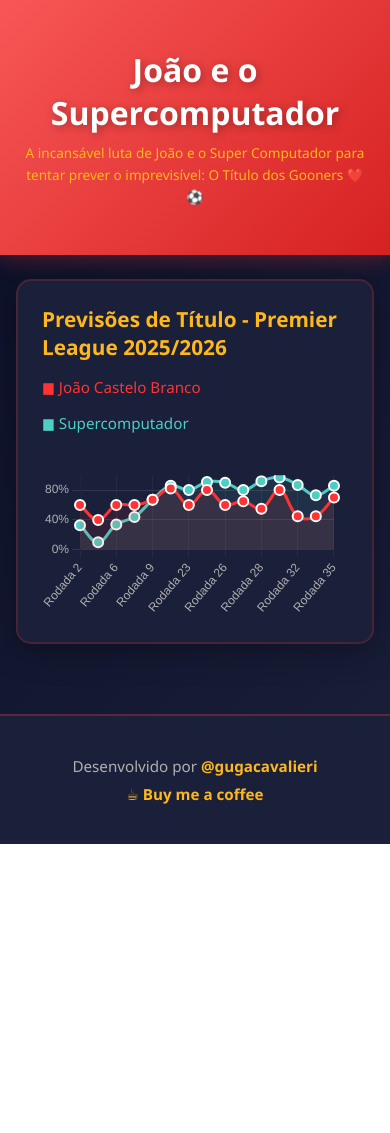
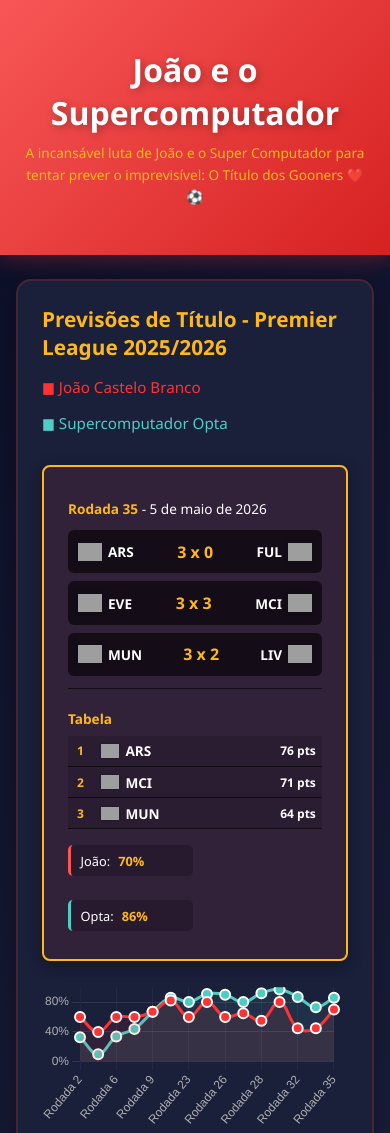
Before and after one commit to gugacavalieri/joao-e-o-supercomputador, a website: page index.html in a window 390 px wide. Shown: the top 1133 px of the page. Before the commit the page ends 844 px from the top, so only its background shows below. Drawn offline with nearby package versions, Linux system fonts and the light colour scheme; grey boxes are pictures that could not be loaded.

Commit message:
ui and css changes

```diff
--- a/index.html
+++ b/index.html
@@ -22,13 +22,13 @@
                     <h2>Previsões de Título - Premier League 2025/2026</h2>
                     <p class="chart-subtitle">
                         <span class="legend-item joao-castelo">■ João Castelo Branco</span>
-                        <span class="legend-item super-computer">■ Supercomputador</span>
+                        <span class="legend-item super-computer">■ Supercomputador Opta</span>
                     </p>
                 </div>
+                <div class="hover-info" id="hoverInfo">
+                    <p class="info-text">Clique em um ponto para ver os detalhes</p>
+                </div>
                 <canvas id="predictionChart"></canvas>
-                <div class="hover-info" id="hoverInfo">
-                    <p class="info-text">Passe o mouse sobre o gráfico para ver os detalhes</p>
-                </div>
             </div>
         </div>
     </main>
--- a/script.js
+++ b/script.js
@@ -143,7 +143,7 @@ function updateHoverInfo(dataIndex) {
                     <img src="${team?.emblem || ''}" alt="${team?.shortname}" class="table-emblem">
                     <span class="table-team-name">${team?.shortname || entry.team}</span>
                 </td>
-                <td class="table-points">${entry.points} pt</td>
+                <td class="table-points">${entry.points} pts</td>
             </tr>
         `;
     }).join('') : '';
@@ -166,16 +166,14 @@ function updateHoverInfo(dataIndex) {
                 ${resultsHTML}
             </div>
             ${tableSection}
-            <p>
+            <div class="predictors-container">
                 <span class="predictor-info joao-info">
                     João: <strong>${fixture.joaoProb}%</strong>
                 </span>
-            </p>
-            <p>
                 <span class="predictor-info computer-info">
-                    Super: <strong>${fixture.superComputerProb}%</strong>
+                    Opta: <strong>${fixture.superComputerProb}%</strong>
                 </span>
-            </p>
+            </div>
         </div>
     `;
 
@@ -201,32 +199,23 @@ function formatDate(dateString) {
 }
 
 // Carregar dados ao iniciar
-document.addEventListener('DOMContentLoaded', () => {
-    loadData();
+document.addEventListener('DOMContentLoaded', async () => {
+    await loadData();
 
-    // Add canvas mouse tracking for tooltip positioning
+    // Show the latest fixture by default
+    if (fixturesData.length > 0) {
+        const latestIndex = fixturesData.length - 1;
+        updateHoverInfo(latestIndex);
+    }
+
+    // Add click handler to show info bar
     const canvas = document.getElementById('predictionChart');
-    canvas.addEventListener('mousemove', (e) => {
-        const hoverInfo = document.getElementById('hoverInfo');
-        if (hoverInfo.classList.contains('visible')) {
-            const rect = canvas.getBoundingClientRect();
-            let x = e.clientX;
-            let y = e.clientY - 60; // offset above mouse
+    canvas.addEventListener('click', (e) => {
+        const points = chart.getElementsAtEventForMode(e, 'index', { intersect: false }, true);
 
-            // Prevent tooltip from going off screen
-            const tooltip = hoverInfo;
-            if (x + 200 > window.innerWidth) {
-                x = window.innerWidth - 220;
-            }
-            if (x < 20) {
-                x = 20;
-            }
-            if (y < 20) {
-                y = e.clientY + 20; // move below mouse if too high
-            }
-
-            hoverInfo.style.left = x + 'px';
-            hoverInfo.style.top = y + 'px';
+        if (points.length > 0) {
+            const dataIndex = points[0].index;
+            updateHoverInfo(dataIndex);
         }
     });
 });
--- a/styles.css
+++ b/styles.css
@@ -6,6 +6,7 @@
     --card-bg: #1A1F3A;
     --text-primary: #FFFFFF;
     --text-secondary: #B0B0B0;
+    --opta-blue: #4ECDC4;
 }
 
 * {
@@ -70,6 +71,8 @@ body {
     border: 2px solid rgba(255, 51, 51, 0.2);
     transition: all 0.3s ease;
     position: relative;
+    display: flex;
+    flex-direction: column;
 }
 
 .chart-wrapper:hover {
@@ -115,27 +118,25 @@ canvas {
 }
 
 .hover-info {
-    position: fixed;
-    padding: 1rem;
-    background: rgba(255, 51, 51, 0.95);
+    padding: 1.5rem;
+    background: rgba(255, 51, 51, 0.1);
     border: 2px solid var(--arsenal-gold);
     border-radius: 8px;
-    min-width: 320px;
-    max-width: 420px;
-    max-height: 600px;
+    margin-bottom: 1.5rem;
     overflow-y: auto;
-    display: flex;
-    align-items: flex-start;
+    max-height: 0;
     opacity: 0;
     pointer-events: none;
-    transition: opacity 0.2s ease;
-    z-index: 1000;
-    box-shadow: 0 8px 32px rgba(0, 0, 0, 0.5);
+    transition: max-height 0.4s ease, opacity 0.3s ease, padding 0.4s ease;
+    z-index: 10;
+    box-shadow: 0 4px 16px rgba(0, 0, 0, 0.3);
 }
 
 .hover-info.visible {
+    max-height: 400px;
     opacity: 1;
     pointer-events: auto;
+    padding: 1.5rem;
 }
 
 .info-text {
@@ -159,6 +160,13 @@ canvas {
     font-weight: 600;
 }
 
+.predictors-container {
+    display: flex;
+    gap: 1rem;
+    margin-top: 0.75rem;
+    flex-wrap: wrap;
+}
+
 .match-score {
     font-size: 1.1rem;
     font-weight: bold;
@@ -175,14 +183,15 @@ canvas {
     background: rgba(0, 0, 0, 0.2);
     border-radius: 5px;
     margin: 0.25rem 0;
+    width: 49.2%;
 }
 
 .predictor-info.joao-info {
-    border-left: 3px solid var(--arsenal-white);
+    border-left: 3px solid var(--arsenal-red);
 }
 
 .predictor-info.computer-info {
-    border-left: 3px solid var(--arsenal-gold);
+    border-left: 3px solid var(--opta-blue);
 }
 
 .instagram-link {
@@ -199,20 +208,20 @@ canvas {
 }
 
 .matches-container {
-    display: flex;
-    flex-direction: column;
-    gap: 0.5rem;
-    margin: 0.5rem 0;
-    padding: 0.5rem 0;
+    display: grid;
+    grid-template-columns: repeat(auto-fit, minmax(200px, 1fr));
+    gap: 0.75rem;
+    margin: 0.75rem 0;
+    padding: 0;
 }
 
 .match-result {
     display: flex;
     justify-content: space-between;
     align-items: center;
-    gap: 0.5rem;
-    padding: 0.75rem;
-    background: rgba(0, 0, 0, 0.2);
+    gap: 0.35rem;
+    padding: 0.6rem;
+    background: rgba(0, 0, 0, 0.6);
     border-radius: 6px;
 }
 
@@ -220,7 +229,7 @@ canvas {
     display: flex;
     align-items: center;
     gap: 0.4rem;
-    flex: 1;
+    /* flex: 1; */
 }
 
 .team-emblem {
@@ -248,7 +257,7 @@ canvas {
 .table-section {
     margin: 1rem 0 0.5rem 0;
     padding-top: 0.75rem;
-    border-top: 1px solid rgba(0, 0, 0, 0.2);
+    border-top: 1px solid rgba(0, 0, 0, 0.6);
     width: 100%;
 }
 
@@ -262,11 +271,12 @@ canvas {
     width: 100%;
     border-collapse: collapse;
     font-size: 0.75rem;
+    border-radius: 5px;
 }
 
 .league-table tbody tr {
     background: rgba(0, 0, 0, 0.15);
-    border-bottom: 1px solid rgba(0, 0, 0, 0.2);
+    border-bottom: 1px solid rgba(0, 0, 0, 0.6);
     padding: 0.25rem 0;
 }
 
@@ -299,8 +309,8 @@ canvas {
 }
 
 .table-team-name {
-    font-size: 0.75rem;
-    font-weight: 500;
+    font-size: 0.85rem;
+    font-weight: 600;
     color: var(--arsenal-white);
     white-space: nowrap;
     overflow: hidden;
@@ -308,7 +318,7 @@ canvas {
 }
 
 .table-points {
-    width: 40px;
+    width: 48px;
     text-align: center;
     padding: 0.35rem 0.25rem;
     color: var(--arsenal-white);
@@ -375,4 +385,30 @@ canvas {
     .main {
         padding: 1.5rem 1rem;
     }
+
+    .hover-info {
+        margin-bottom: 1rem;
+    }
+
+    .hover-info.visible {
+        max-height: 600px;
+    }
+
+    .matches-container {
+        grid-template-columns: 1fr;
+        gap: 0.5rem;
+    }
+
+    .table-section {
+        margin-top: 0.75rem;
+    }
+
+    .fixture-details p {
+        font-size: 0.85rem;
+    }
+
+    .predictor-info {
+        padding: 0.4rem 0.6rem;
+        font-size: 0.8rem;
+    }
 }
```
